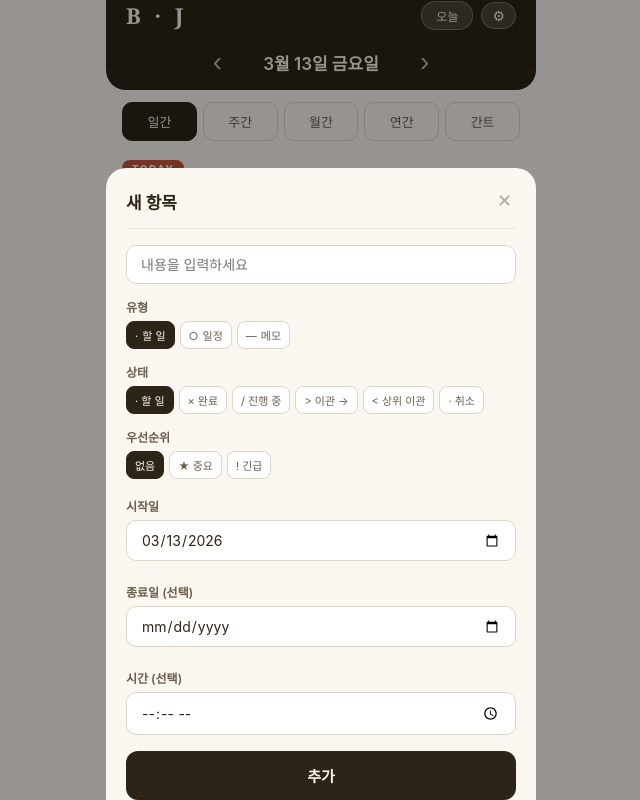
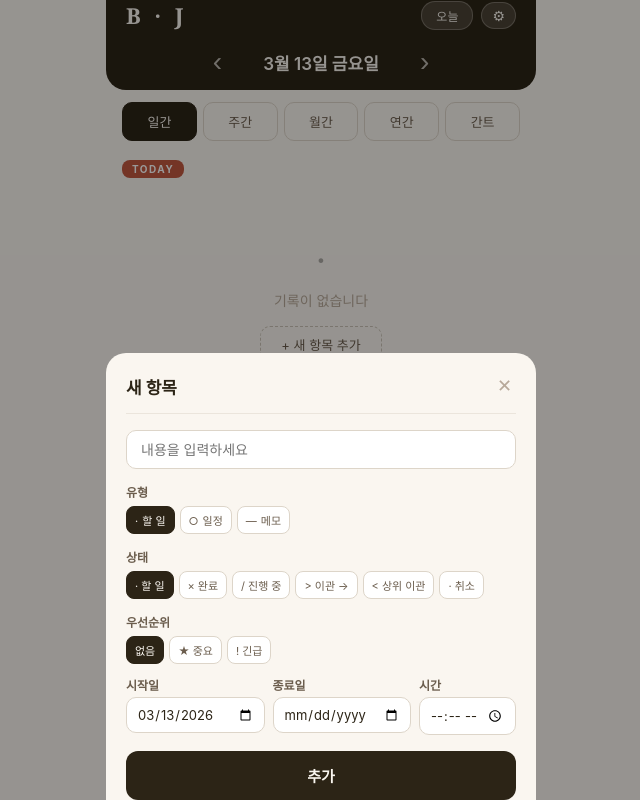
Before and after one commit to sw90gh/bullet, a React (Vite) app in the folder BulletJournalApp/: page / in a window 1280 px wide. Both pictures are taken after a click on the button "+ 새 항목 추가". Shown: the whole page, without its empty margins (319-959 px from the left). Built offline with nearby package versions, Linux system fonts and the light colour scheme.

Commit message:
fix: 시작일/종료일/시간 입력을 한 줄로 컴팩트하게 배치
- 세 항목을 가로 flex 배치로 변경
- padding, fontSize 축소하여 공간 절약
- minWidth: 0으로 넘침 방지

Co-Authored-By: Claude Opus 4.6 <noreply@anthropic.com>

```diff
--- a/BulletJournalApp/src/components/EntryModal.tsx
+++ b/BulletJournalApp/src/components/EntryModal.tsx
@@ -124,20 +124,22 @@ export function EntryModal({ modal, onClose, onSaveEntry, onSaveGoal }: EntryMod
                 ))}
               </div>
 
-              <div style={{ marginTop: 4, overflow: 'hidden' }}>
-                <label style={styles.fieldLabel}>시작일</label>
-                <input type="date" style={{ ...styles.input, marginBottom: 8, display: 'block' }} value={date}
-                  onChange={e => setDate(e.target.value)} />
-              </div>
-              <div style={{ overflow: 'hidden' }}>
-                <label style={styles.fieldLabel}>종료일 (선택)</label>
-                <input type="date" style={{ ...styles.input, marginBottom: 8, display: 'block' }} value={endDate}
-                  onChange={e => setEndDate(e.target.value)} />
-              </div>
-              <div style={{ overflow: 'hidden' }}>
-                <label style={styles.fieldLabel}>시간 (선택)</label>
-                <input type="time" style={{ ...styles.input, display: 'block' }} value={time}
-                  onChange={e => setTime(e.target.value)} />
+              <div style={{ display: 'flex', gap: 8, marginTop: 4, overflow: 'hidden' }}>
+                <div style={{ flex: 1, minWidth: 0 }}>
+                  <label style={{ ...styles.fieldLabel, marginTop: 8, marginBottom: 4 }}>시작일</label>
+                  <input type="date" style={{ ...styles.input, padding: '8px 10px', fontSize: 13, display: 'block' }} value={date}
+                    onChange={e => setDate(e.target.value)} />
+                </div>
+                <div style={{ flex: 1, minWidth: 0 }}>
+                  <label style={{ ...styles.fieldLabel, marginTop: 8, marginBottom: 4 }}>종료일</label>
+                  <input type="date" style={{ ...styles.input, padding: '8px 10px', fontSize: 13, display: 'block' }} value={endDate}
+                    onChange={e => setEndDate(e.target.value)} />
+                </div>
+                <div style={{ flex: 0.7, minWidth: 0 }}>
+                  <label style={{ ...styles.fieldLabel, marginTop: 8, marginBottom: 4 }}>시간</label>
+                  <input type="time" style={{ ...styles.input, padding: '8px 10px', fontSize: 13, display: 'block' }} value={time}
+                    onChange={e => setTime(e.target.value)} />
+                </div>
               </div>
             </>
           )}
```
